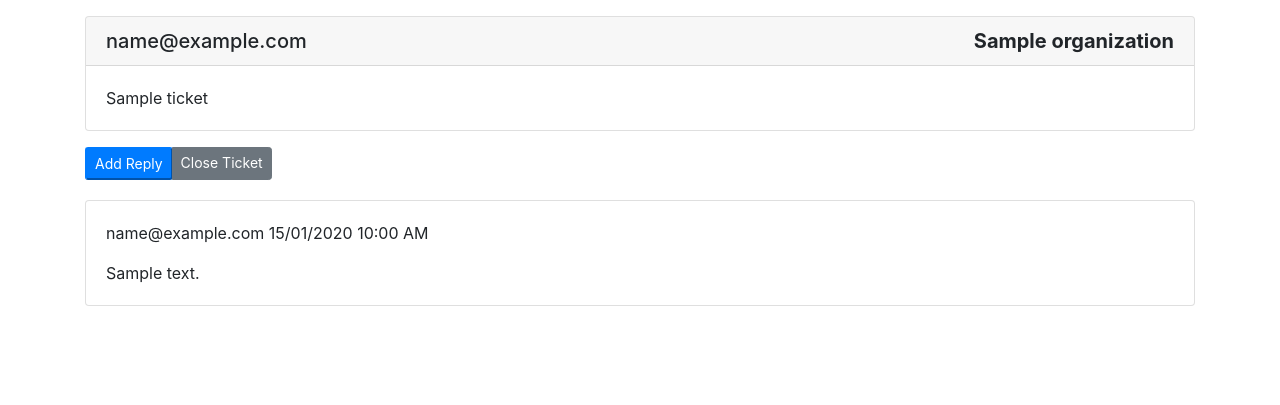
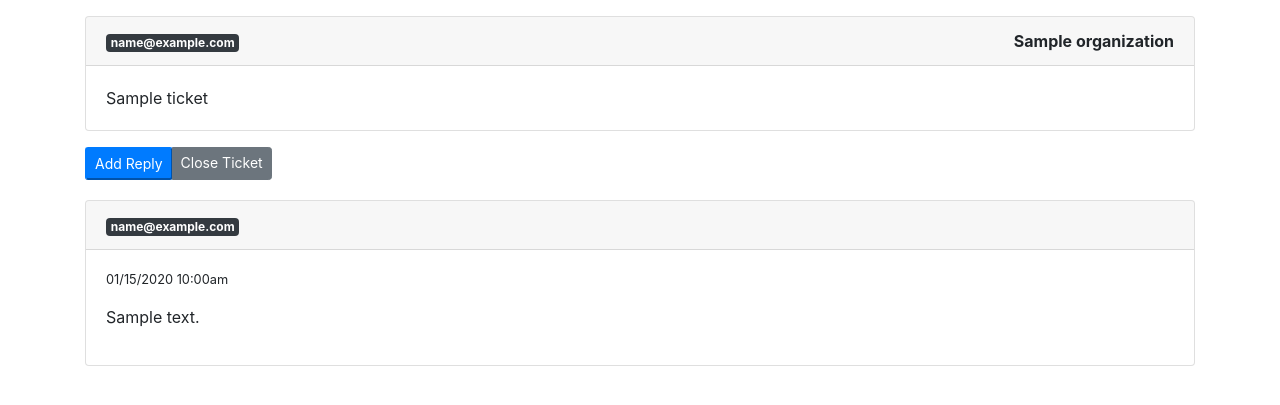
Before and after one commit to isaac-newbton/funnelkake-xyz, a Symfony app: template templates/admin/ticket/single.html.twig in a window 1280 px wide. Shown: the top 405 px of the page. Run offline with Twig, Linux system fonts and the light colour scheme; the template is opened without the code that fills it: most values are stand-ins (such as "Sample title", 1, 10 or a date in 2020); form fields are guessed from the names that the template uses; some libraries are stand-ins or nearby versions.

Commit message:
misc css and QOL changes

```diff
--- a/templates/admin/ticket/single.html.twig
+++ b/templates/admin/ticket/single.html.twig
@@ -7,7 +7,10 @@
     <div class="row my-3">
         <div class="col">
             <div class="card">
-                <h5 class="card-header">{{ ticket.email }} <strong class="float-right">{{ticket.organization.name ?? assignOrganization|raw }}</strong></h5>
+                <div class="card-header">
+                    <span class="badge badge-dark">{{ ticket.email }}</span>
+                    <strong class="float-right">{{ticket.organization.name ?? assignOrganization|raw }}</strong>
+                </div>
                 <div class="card-body">
                     {{ ticket.subject }}
                 </div>
@@ -44,9 +47,12 @@
     <div class="row my-3">
         <div class="col">
             <div class="card bg-white">
+                <div class="card-header">
+                    <span class="badge badge-dark">{{ comment.user.email|default(null)}}</span>
+                </div>
                 <div class="card-body">
-                    <p class="muted">{{ comment.user.email|default(null)}} {{ comment.timestamp|date('d/m/Y h:i A')}}</p>
-                    {{ comment.content }}
+                    <p class="small">{{ comment.timestamp|date('m/d/Y h:ia')}}</p>
+                    <p>{{ comment.content }}</p>
                 </div>
             </div>
         </div>
--- a/templates/base.html.twig
+++ b/templates/base.html.twig
@@ -2,6 +2,7 @@
 <html>
     <head>
         <meta charset="UTF-8">
+        <meta name="viewport" content="width=device-width, initial-scale=1.0">
         <title>{% block title %}Welcome!{% endblock %}</title>
         {% block stylesheets %}
             <link rel="stylesheet" href="https://stackpath.bootstrapcdn.com/bootstrap/4.4.1/css/bootstrap.min.css" integrity="sha384-Vkoo8x4CGsO3+Hhxv8T/Q5PaXtkKtu6ug5TOeNV6gBiFeWPGFN9MuhOf23Q9Ifjh" crossorigin="anonymous">
```
